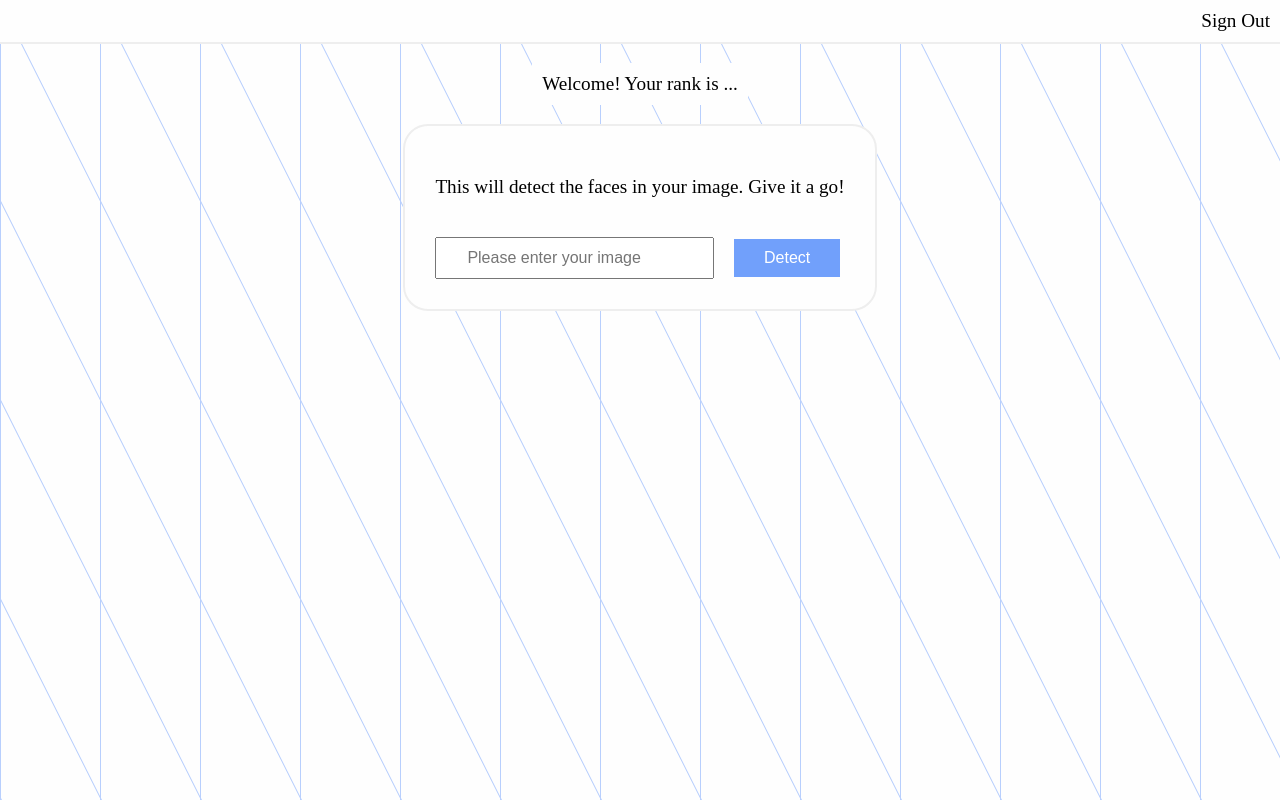
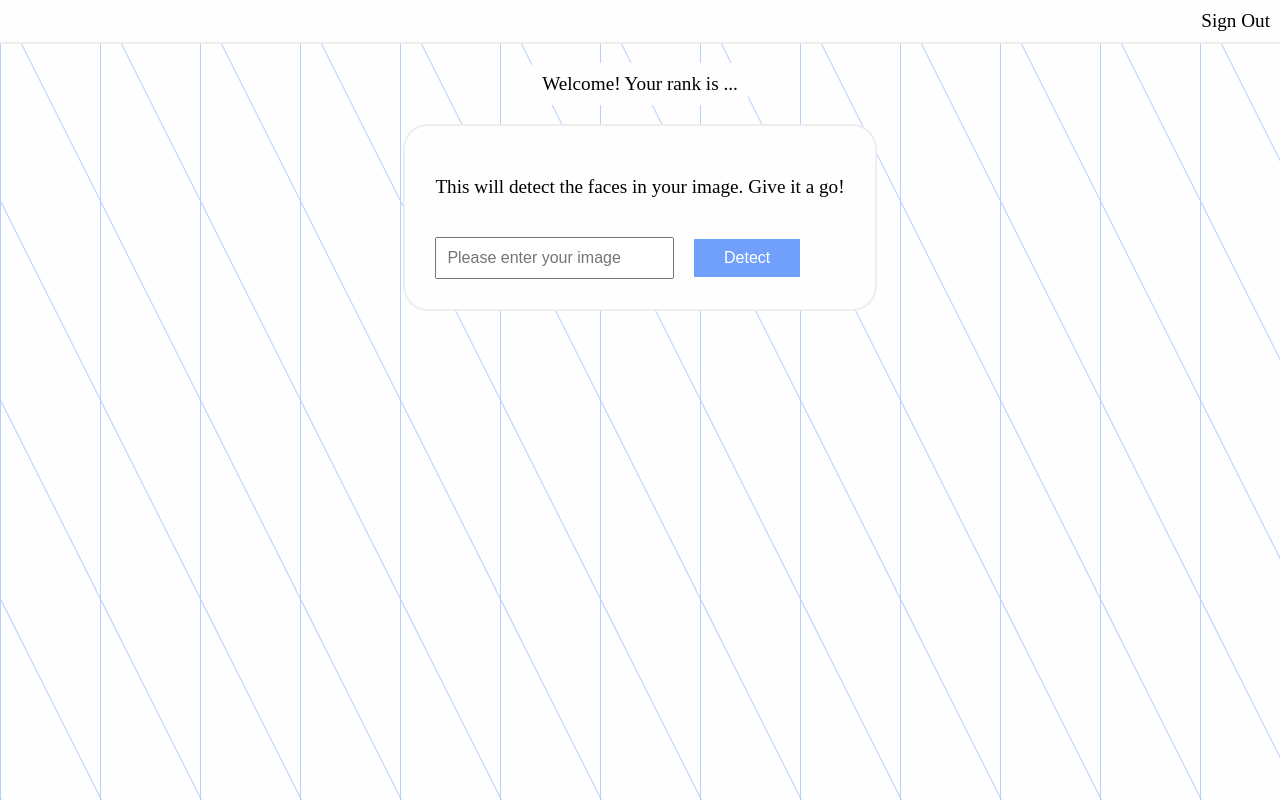
Before and after one commit to AndyBowskill/face-recognition, a React app: page / in a window 1280 px wide. Built offline with nearby package versions, Linux system fonts and the light colour scheme; a web font is replaced by a local one.

Commit message:
Some more changes to the styling.

```diff
--- a/src/components/ImageLinkForm/ImageLinkForm.style.css
+++ b/src/components/ImageLinkForm/ImageLinkForm.style.css
@@ -10,7 +10,7 @@
 
 .form-box input {
     font-size: 1rem;
-    padding: 10px 30px;
+    padding: 10px 10px;
     margin: 10px 10px;
     min-width: 50%;
 }
```
